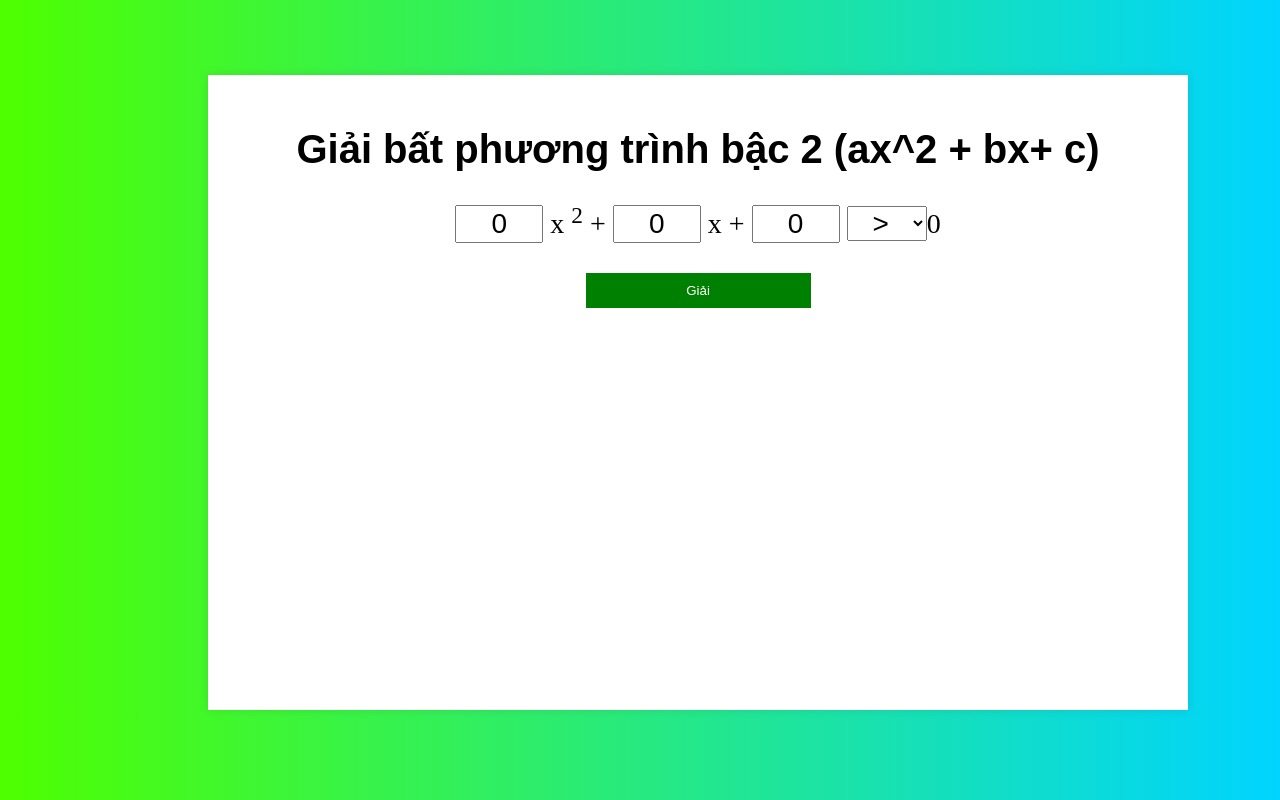
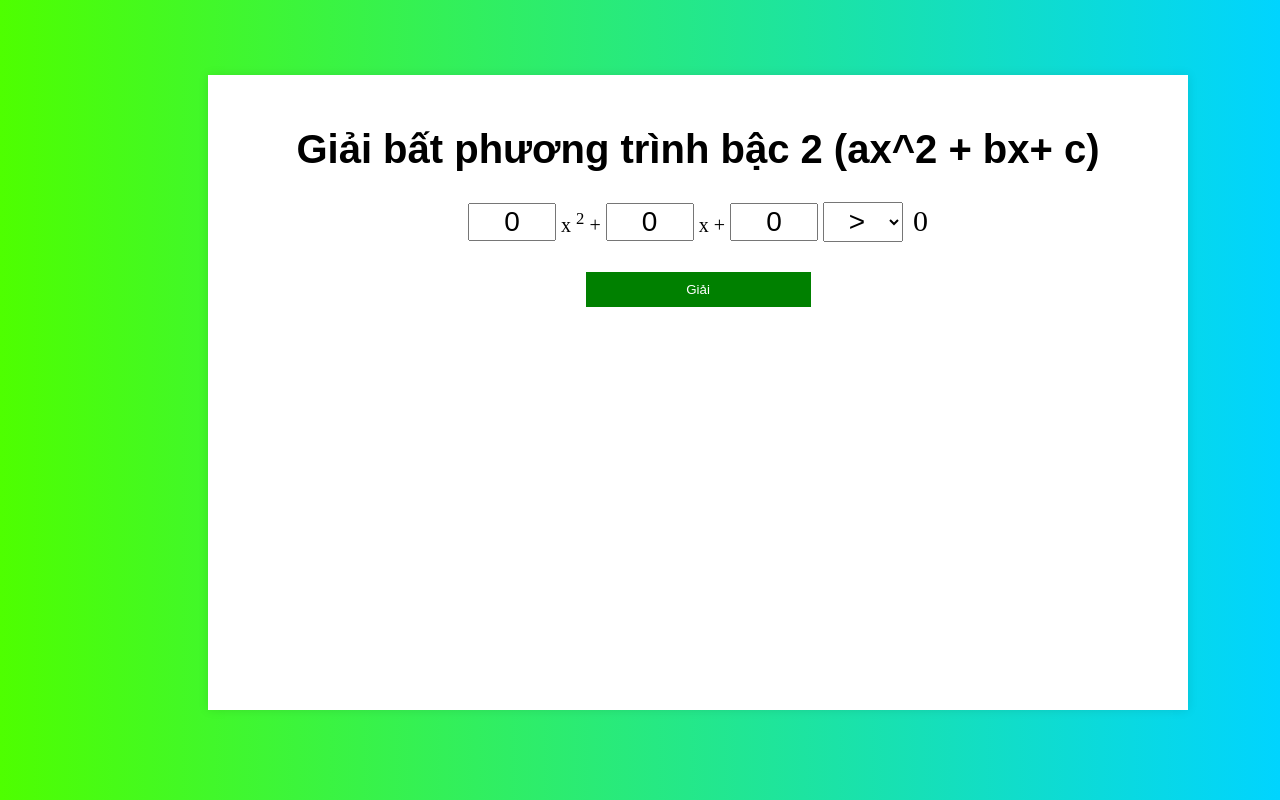
Before and after one commit to WillowPillow2007/WillowPillow1.github.io, a plain HTML site: page index.html in a window 1280 px wide. Drawn offline with Linux system fonts and the light colour scheme.

Commit message:
Update quadratic.css

```diff
--- a/quadratic.css
+++ b/quadratic.css
@@ -16,11 +16,9 @@ input, label, select {
   width: 80px;
   font-size: 28px;
 }
-
-#input {
-  font-size: 28px;
+#sign{
+  height: 40px;
 }
-
 button {
   width: 25%;
   margin: 30px auto;
@@ -43,3 +41,7 @@ button {
   box-shadow: 0px 0px 10px rgba(0,0,0,0.1);
   height: 75vh;
 }
+#span {
+  margin-left: 10px;
+  font-size: 30px;
+}
```
